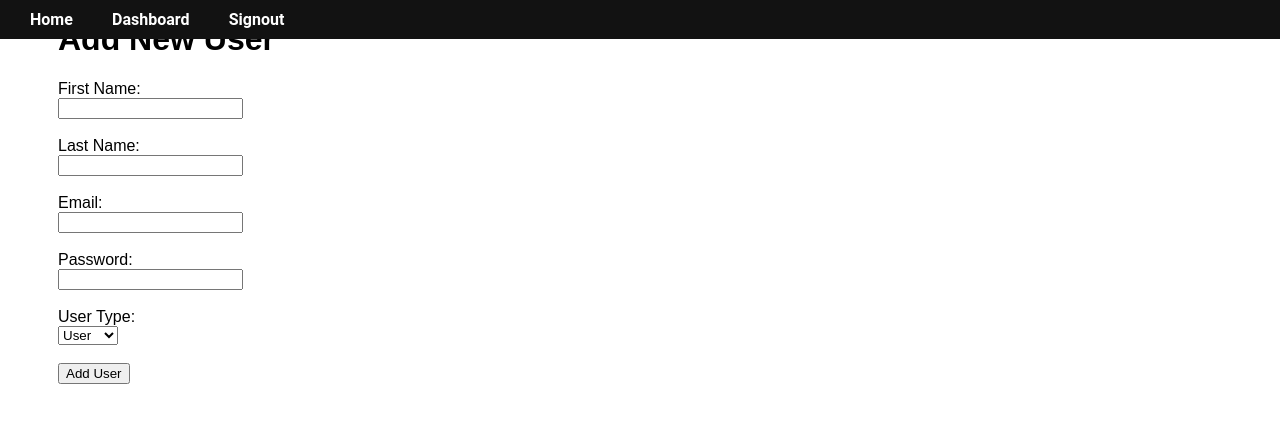
After one commit to ariowoWC/openSTS, a Flask app: page /adduser in a window 1280 px wide. The commit adds this page. Shown: the top 423 px of the page. Run offline with Flask 3, Linux system fonts and the light colour scheme; the visitor is signed in with stand-in values (Sample User, id 1).

Commit message:
added a function to add users, and a function that allows the further viewing of tickets and allows edit/deletion

```diff
--- a/app.py
+++ b/app.py
@@ -8,7 +8,7 @@ import bleach
 app = Flask(__name__)
 bcrypt = Bcrypt(app)
 
-DATABASE = "C:/Users/22240/PycharmProjects/openSTS/openSTS_data"
+DATABASE = "C:/Users/Bach/Documents/openSTS/openSTS_data.db3"
 app.secret_key = '284193f6c8b91412f1aca22df5bab32f21fe895e9a26006b0ac679da12fad160'
 app.config["SESSION_PERMANENT"] = True
 app.config["SESSION_TYPE"] = "filesystem"
@@ -90,6 +90,32 @@ def render_tutor_signup_page():
     return render_template('signup.html')
 
 
+@app.route('/adduser', methods=['POST', 'GET'])
+def add_user():
+    user_type = session.get("user_type")
+    if user_type != "admin":
+        return redirect("/home")
+
+    if request.method == 'POST':
+        fname = bleach.clean(request.form.get('fname').title().strip())
+        lname = bleach.clean(request.form.get('lname').title().strip())
+        email = bleach.clean(request.form.get('email').lower().strip())
+        password = bcrypt.generate_password_hash(request.form.get('password'))
+        user_role = bleach.clean(request.form.get('user_type'))
+
+        query = "INSERT INTO user (user_fname, user_lname, user_email, user_password, user_type) VALUES (?, ?, ?, ?, ?)"
+
+        con = connect_database(DATABASE)
+        cur = con.cursor()
+        cur.execute(query, (fname, lname, email, password, user_role))
+        con.commit()
+        con.close()
+
+        return redirect('/adduser?success=User+added')
+
+    return render_template('adduser.html')
+
+
 @app.route('/home')
 def render_authed_base():
     session.get("user_email")
@@ -155,17 +181,67 @@ def render_logout():
     return redirect("/")
 
 
-@app.route("/edit")
-def render_edit(ticket_id):
+@app.route("/ticket/<int:ticket_id>", methods=['GET', 'POST'])
+def render_ticket_detail(ticket_id):
+    user_email = session.get("user_email")
+    if not user_email:
+        return redirect("/login")
+
+    con = connect_database(DATABASE)
+    cur = con.cursor()
+    cur.execute("SELECT ticket_id, ticket_user, ticket_type, ticket_desc, ticket_time FROM tickets WHERE ticket_id = ?", (ticket_id,))
+    ticket = cur.fetchone()
+
+    cur.execute("SELECT reply_id, reply_user, reply_text, reply_time FROM replies WHERE ticket_id = ? ORDER BY reply_time DESC", (ticket_id,))
+    replies = cur.fetchall()
+    con.close()
+
+    if not ticket:
+        return redirect("/dashboard?error=ticket+not+found")
+
+    user_type = session.get("user_type")
+    if user_type != "admin" and ticket[1] != user_email:
+        return redirect("/dashboard?error=unauthorized")
+
     if request.method == 'POST':
-        edit = request.form.get('edit_contents')
-        con = connect_database(DATABASE)
-        query_edit = "UPDATE tickets SET ticket_desc = ? WHERE ticket_id = ?"
-        cur = con.cursor()
-        cur.execute(query_edit, (edit, ticket_id))
-        con.commit()
-        con.close()
-    return render_template('edit_ticket.html')
+        action = request.form.get('action')
+
+        if action == 'edit':
+            new_desc = bleach.clean(request.form.get('ticket_desc'))
+            con = connect_database(DATABASE)
+            cur = con.cursor()
+            cur.execute("UPDATE tickets SET ticket_desc = ? WHERE ticket_id = ?", (new_desc, ticket_id))
+            con.commit()
+            con.close()
+            return redirect(f"/ticket/{ticket_id}?success=ticket+updated")
+
+        elif action == 'delete':
+            con = connect_database(DATABASE)
+            cur = con.cursor()
+            cur.execute("DELETE FROM tickets WHERE ticket_id = ?", (ticket_id,))
+            con.commit()
+            con.close()
+            return redirect("/dashboard?success=ticket+deleted")
+
+    return render_template('ticket_detail.html', ticket=ticket, replies=replies)
+
+
+@app.route("/addreply/<int:ticket_id>", methods=['POST'])
+def add_reply(ticket_id):
+    user_email = session.get("user_email")
+    if not user_email:
+        return redirect("/login")
+
+    reply_text = bleach.clean(request.form.get('reply_text'))
+    reply_time = datetime.utcnow().timestamp()
+
+    con = connect_database(DATABASE)
+    cur = con.cursor()
+    cur.execute("INSERT INTO replies (ticket_id, reply_user, reply_text, reply_time) VALUES (?, ?, ?, ?)", (ticket_id, user_email, reply_text, reply_time))
+    con.commit()
+    con.close()
+
+    return redirect(f"/ticket/{ticket_id}?success=reply+added")
 
 
 if __name__ == '__main__':
--- /dev/null
+++ b/templates/adduser.html
@@ -0,0 +1,56 @@
+<!DOCTYPE html>
+<html lang="en">
+<head>
+    <meta charset="UTF-8">
+    <title>Add User</title>
+    <link rel="stylesheet" href="/static/style.css">
+</head>
+<body>
+<nav>
+    <div class="nav-links">
+        <a href="/home">Home</a>
+        <a href="/dashboard">Dashboard</a>
+        <a href="/signout">Signout</a>
+    </div>
+</nav>
+
+<h1>Add New User</h1>
+
+{% if request.args.get('success') %}
+<p style="color: green; padding-left: 50px;">{{ request.args.get('success').replace('+', ' ') }}</p>
+{% endif %}
+
+<form method="POST" style="max-width: 400px; padding-left: 50px;">
+    <div>
+        <label for="fname">First Name:</label><br>
+        <input type="text" id="fname" name="fname" required>
+    </div>
+    <br>
+    <div>
+        <label for="lname">Last Name:</label><br>
+        <input type="text" id="lname" name="lname" required>
+    </div>
+    <br>
+    <div>
+        <label for="email">Email:</label><br>
+        <input type="email" id="email" name="email" required>
+    </div>
+    <br>
+    <div>
+        <label for="password">Password:</label><br>
+        <input type="password" id="password" name="password" required>
+    </div>
+    <br>
+    <div>
+        <label for="user_type">User Type:</label><br>
+        <select id="user_type" name="user_type" required>
+            <option value="user">User</option>
+            <option value="admin">Admin</option>
+        </select>
+    </div>
+    <br>
+    <button type="submit">Add User</button>
+</form>
+
+</body>
+</html>
--- a/templates/dashboard.html
+++ b/templates/dashboard.html
@@ -35,7 +35,7 @@
         <td> {{ ticket_id[3] }} </td>
             <td>{{ ticket_id[4] }}</td>
         <td> {{ ticket_id[0] }} </td>
-        <td> <a href="/edit?{{ ticket_id[0] }}">View </a> </td>
+        <td> <a href="/ticket/{{ ticket_id[0] }}">View </a> </td>
         </tr>
     {% endfor %}
     </tbody>
```
Also changed, not shown: templates/ticket_detail.html (added, +113 -0 lines), 2 other files.
